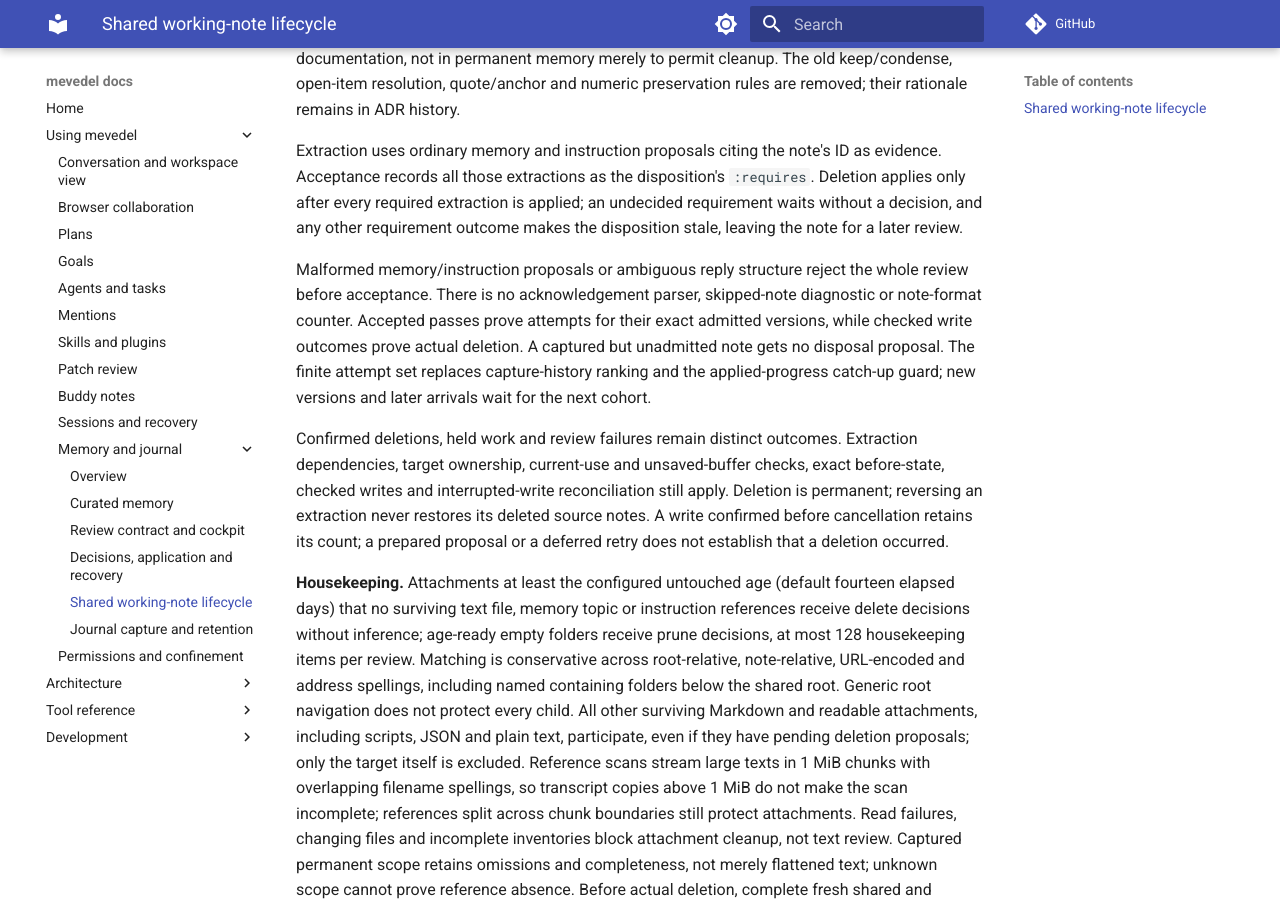
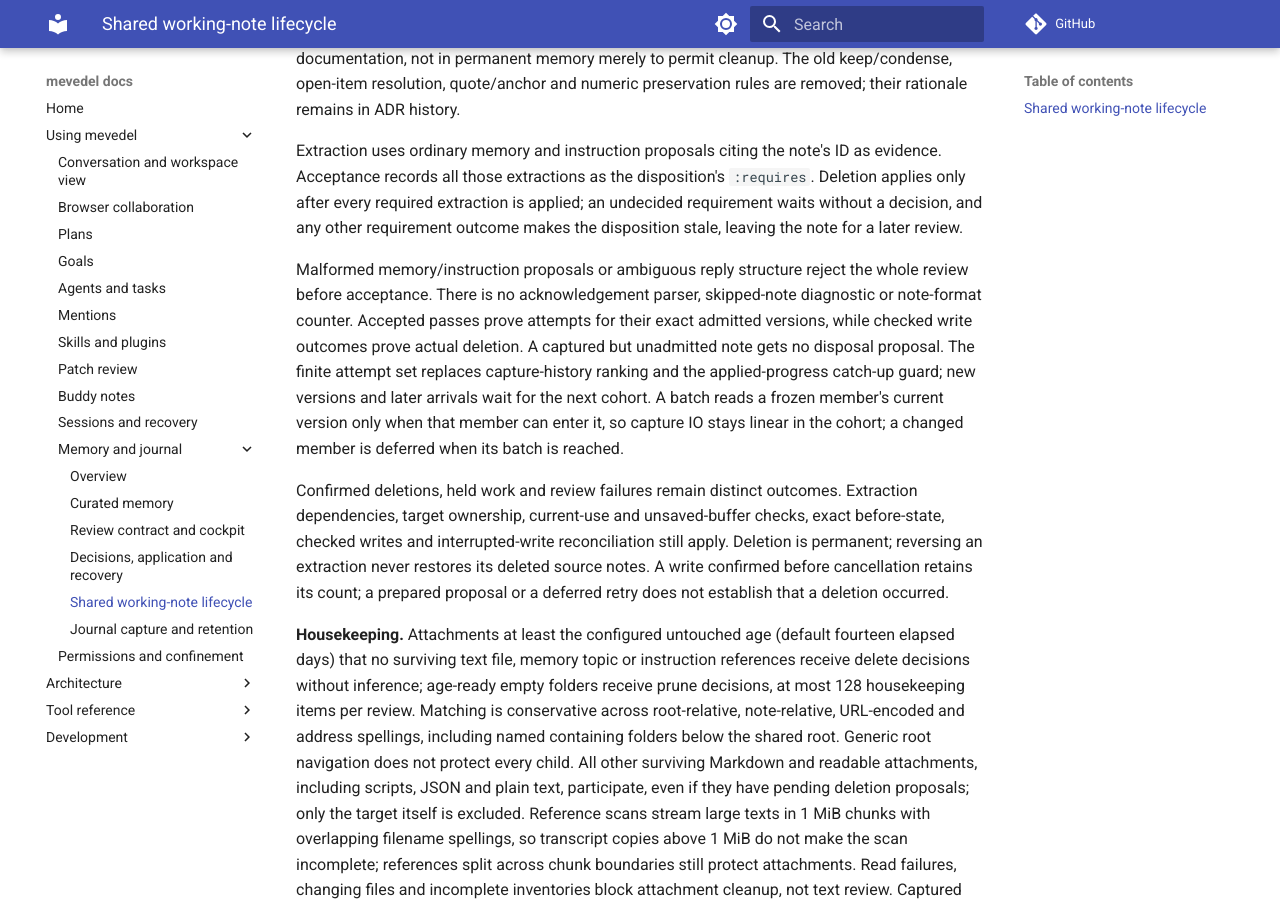
Before and after one commit to FrauH0lle/mevedel, an MkDocs documentation site: the page built from docs/memory-notes.md, in a window 1280 px wide and 900 px high, scrolled down 2498 px. Built offline with MkDocs 1.6.1 and Material for MkDocs 9.7.7, drawn with Linux system fonts in a browser that asks for light colours; comment, search, counter and statistics services are not loaded.

Commit message:
perf(memory): Read cohort member versions only when they can enter the batch
Capture compared every remaining frozen member's current version on each
batch before checking the batch limit, so walking a cohort cost about
N^2/(2*limit) version reads.  Members past the request or housekeeping
limit now pass only the cheap readiness checks (age, use, unsaved
buffers, suppression) and count in :remaining unverified; their own batch
verifies the version and defers a changed member then.  No member is
dropped or admitted twice: admission still requires the in-batch version
proof, and the cycle completes only after every member is attempted or
deferred.

cycle@3 at the production sixteen-note limit: 1619 -> 1355 control
programs (exactly the 264 rescans).  Regressions count version reads
across six- and twelve-member cohorts (3 per member) and follow a member
changed past the batch until its own batch defers it; both fail on the
previous code.

```diff
--- a/docs/memory-notes.md
+++ b/docs/memory-notes.md
@@ -130,7 +130,9 @@ diagnostic or note-format counter. Accepted passes prove attempts for their exac
 admitted versions, while checked write outcomes prove actual deletion. A captured
 but unadmitted note gets no disposal proposal. The finite attempt set replaces
 capture-history ranking and the applied-progress catch-up guard; new versions and
-later arrivals wait for the next cohort.
+later arrivals wait for the next cohort. A batch reads a frozen member's current
+version only when that member can enter it, so capture IO stays linear in the
+cohort; a changed member is deferred when its batch is reached.
 
 Confirmed deletions, held work and review failures remain distinct outcomes.
 Extraction dependencies, target ownership, current-use and unsaved-buffer
```
Also changed, not shown: docs/memory-review.md (+2 -1 lines), 2 other files.
